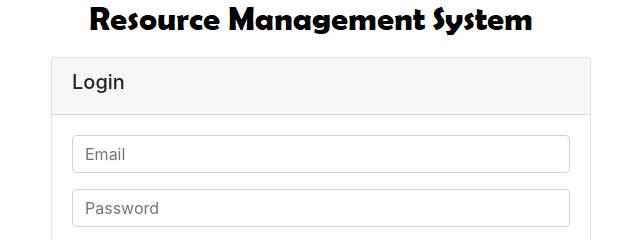
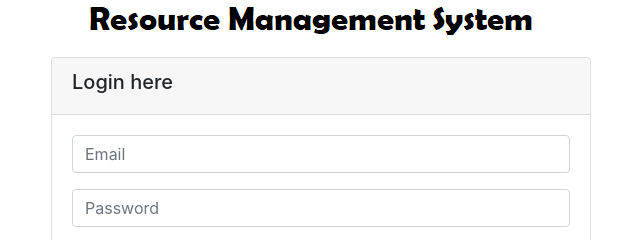
Before and after one commit to huimei-mbap/rms-deploy, a website: page public/index.html in a window 1280 px wide. Shown: the part 266-506 px from the top of the page, 319-959 px from the left. Drawn offline with nearby package versions, Linux system fonts and the light colour scheme.

Commit message:
deployment2

```diff
--- a/public/index.html
+++ b/public/index.html
@@ -17,7 +17,7 @@
             <div class="col-md-6">
                 <div class="card">
                     <div class="card-header">
-                        <h5>Login</h5>
+                        <h5>Login here</h5>
                     </div>
                     <div class="card-body">
                         <form>
```
